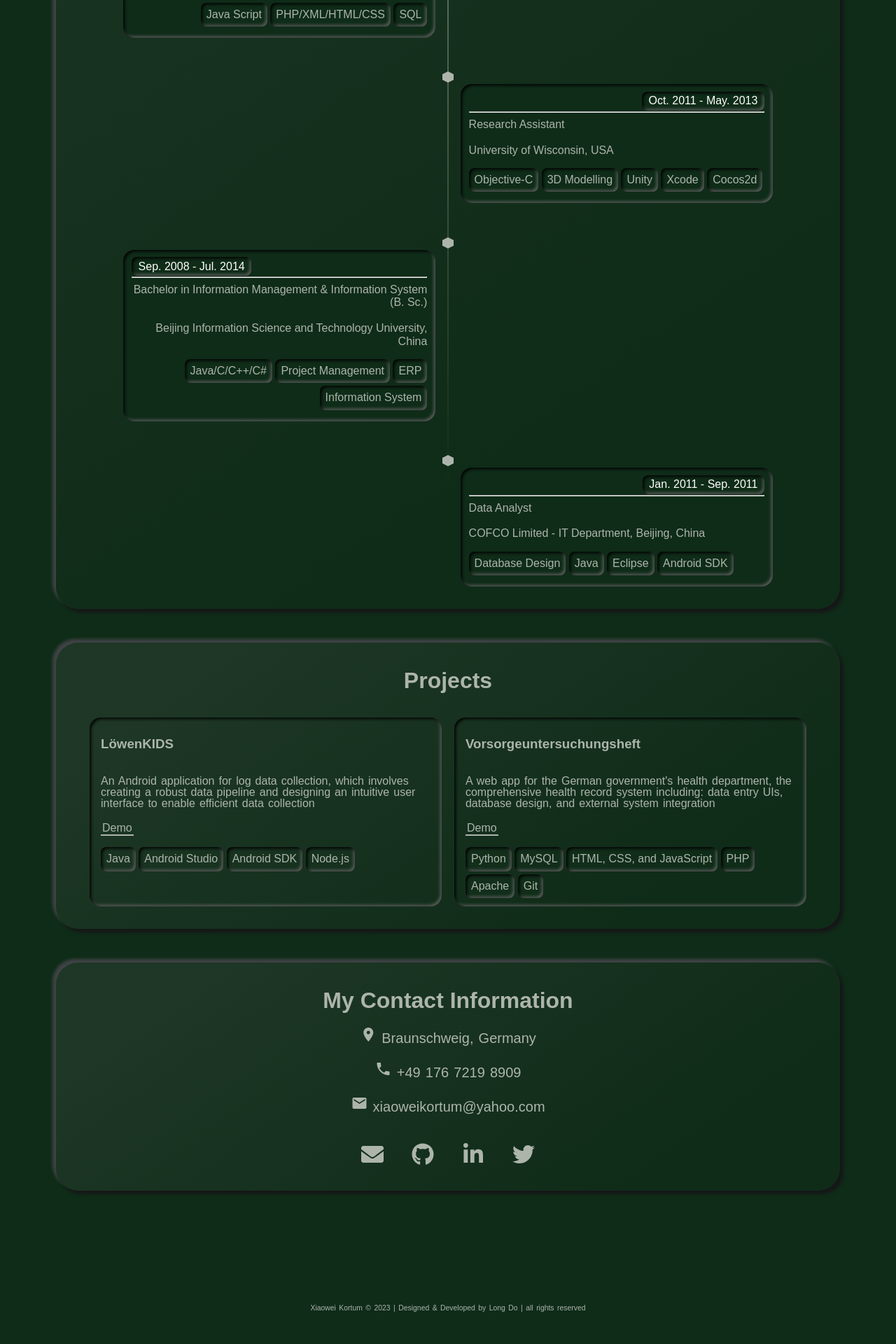
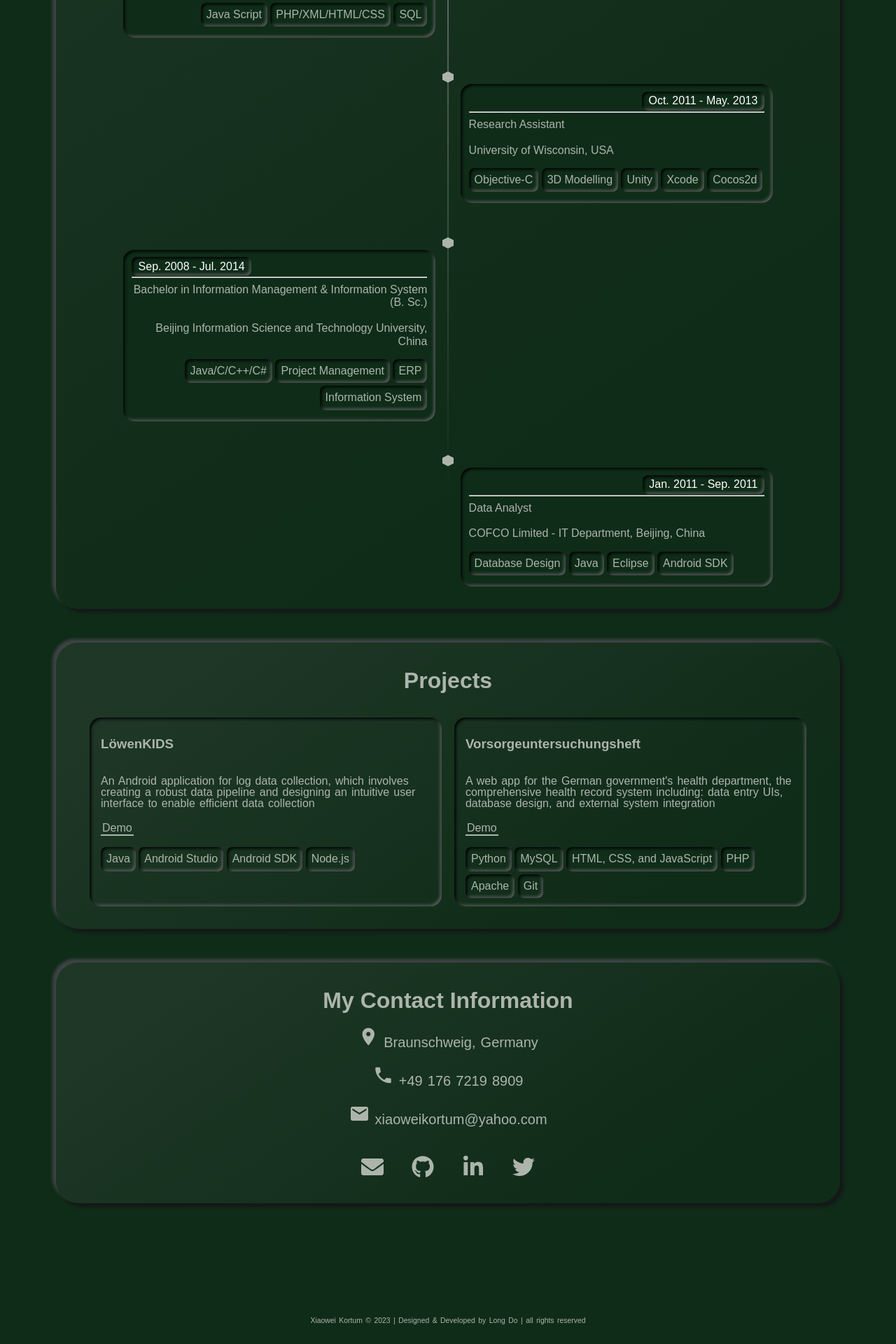
Before and after one commit to xkortum/xkortum.github.io, a Jekyll site: the page built from index.html, in a window 1280 px wide. Shown: the part 3705-5625 px from the top of the page at 70% size. Built offline with Jekyll 4.4.1, drawn with Linux system fonts in a browser that asks for light colours; some web fonts are replaced.

Commit message:
Update section-contact.html
change google icon size

```diff
--- a/_includes/section-contact.html
+++ b/_includes/section-contact.html
@@ -1,7 +1,7 @@
 <h1 class="title">{{site.contact_title}}</h1>
-<p class="subtitle"><i class="material-icons" style="font-size:24px;color:#adb5ab;">location_on</i> {{site.contact_city}}</p>
-<p class="subtitle"> <i class="material-icons" style="font-size:24px;color:#adb5ab;">phone</i> {{site.contact_phone}}</p>
-<p class="subtitle"><i class="material-icons" style="font-size:24px;color:#adb5ab;">email</i> {{site.contact_email}}</p>
+<p class="subtitle"><i class="material-icons" style="font-size:30px;color:#adb5ab;">location_on</i> {{site.contact_city}}</p>
+<p class="subtitle"> <i class="material-icons" style="font-size:30px;color:#adb5ab;">phone</i> {{site.contact_phone}}</p>
+<p class="subtitle"><i class="material-icons" style="font-size:30px;color:#adb5ab;">email</i> {{site.contact_email}}</p>
 
 
 
```
